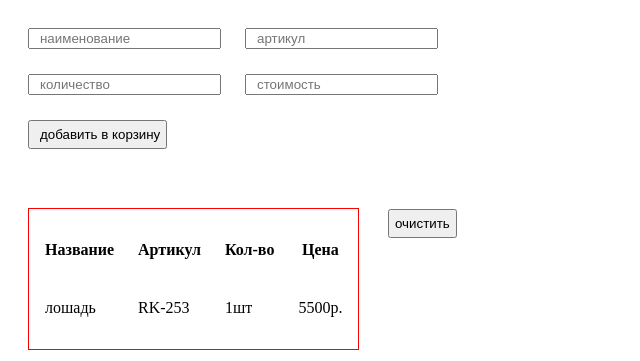
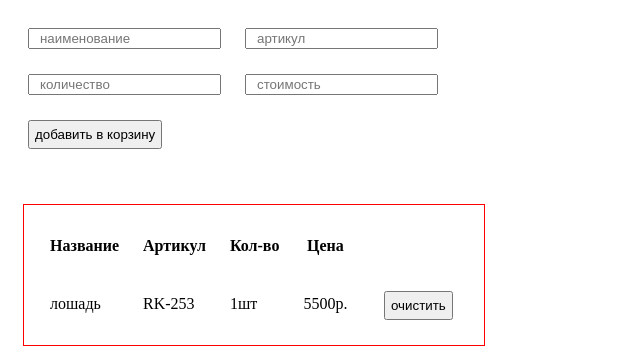
Before and after one commit to AnnRid/basket, a plain HTML site: page index.html in a window 1280 px wide. Shown: the whole page, without its empty margins (0-640 px from the left). Drawn offline with Linux system fonts and the light colour scheme.

Commit message:
enter btn into table

```diff
--- a/index.html
+++ b/index.html
@@ -15,7 +15,7 @@
 
 	<input type="button" class="addBtn" value="добавить в корзину">
 </div>
-
+<div class="wrap-list">
 <div class='list form'>
 	<table>
 	<thead>
@@ -26,7 +26,7 @@
 			<th>Цена</th>
 		</tr>
 	</thead>
-	<tbody class="containerBasket">
+	<tbody class="container-basket">
 		<tr>
 			<td>лошадь</td>
 			<td>RK-253</td>
@@ -40,5 +40,6 @@
 <input type="button" class='delBtn' value="очистить">
 </div>
 </div>
+</div>
 <script src='script.js'></script>
 </body>
--- a/style.css
+++ b/style.css
@@ -5,36 +5,29 @@
 }
 .form {
 	width: 450px;
-	height: 150px;
 	margin-left: 10px;
-
 }
 .list {
 	position: relative;
-	width: 350px;
-	top:50px;
+}
+.wrap-list {
+	margin-top: 50px;
+	margin-left: 15px;
+	width: 460px;
+	border: 1px solid red;
 }
 .wrapBtn {
 	position: absolute;
 	left:350px;
-	bottom: 120px;
+	bottom: 25px;
 }
-.addBtn {
-	position: right;
+input[type='button'] {
 	padding: 5px;
-}
-.delBtn {
-	padding: 5px;
-	margin-top: 15px;
-	margin-left: 20px;
-}
-
-table {
-	border:1px solid red;
-	border-spacing: 8px 24px;
-	margin-left: 10px;
 
 }
+table {
+	border-spacing: 8px 24px;
+}
 td, th {
-	padding: 8px
+	padding: 8px;
 }
```
